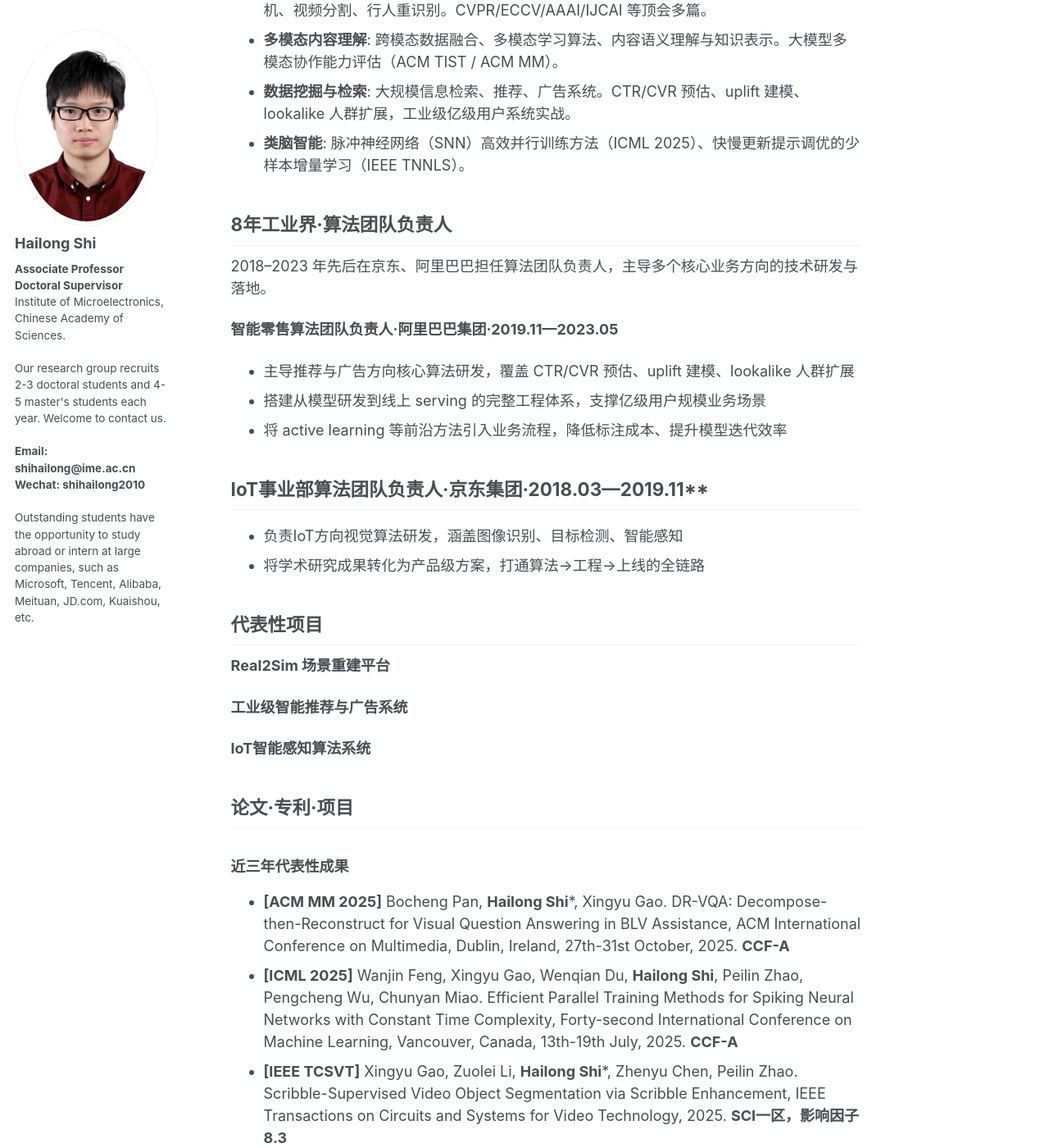
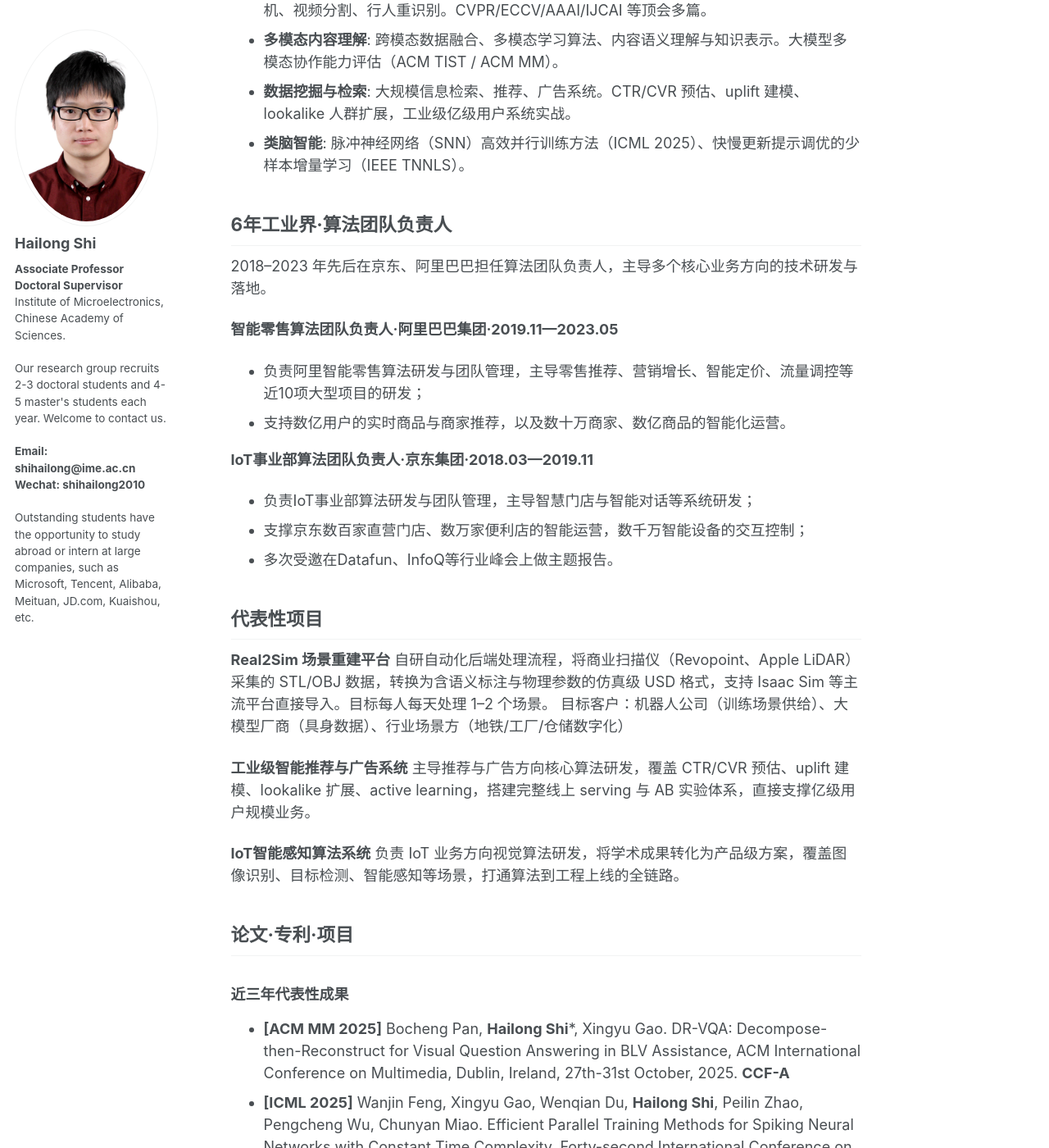
Before and after one commit to shihailong2023/shihailong2023.github.io, a Jekyll site: the page built from _pages/about.md, in a window 1280 px wide and 1400 px high, scrolled down 487 px. Shown: the whole window at 82% size. Built offline with Jekyll 4.4.1, drawn with Linux system fonts in a browser that asks for light colours; some of the changed text lies outside the part shown.

Commit message:
Update about.md

```diff
--- a/_pages/about.md
+++ b/_pages/about.md
@@ -20,26 +20,33 @@ redirect_from:
 * **类脑智能**: 脉冲神经网络（SNN）高效并行训练方法（ICML 2025）、快慢更新提示调优的少样本增量学习（IEEE TNNLS）。
 
 
-## 8年工业界·算法团队负责人
+## 6年工业界·算法团队负责人
 2018–2023 年先后在京东、阿里巴巴担任算法团队负责人，主导多个核心业务方向的技术研发与落地。
 
 **智能零售算法团队负责人·阿里巴巴集团·2019.11—2023.05**
-* 主导推荐与广告方向核心算法研发，覆盖 CTR/CVR 预估、uplift 建模、lookalike 人群扩展
-* 搭建从模型研发到线上 serving 的完整工程体系，支撑亿级用户规模业务场景
-* 将 active learning 等前沿方法引入业务流程，降低标注成本、提升模型迭代效率
+* 负责阿里智能零售算法研发与团队管理，主导零售推荐、营销增长、智能定价、流量调控等近10项大型项目的研发；
+* 支持数亿用户的实时商品与商家推荐，以及数十万商家、数亿商品的智能化运营。
 
-## IoT事业部算法团队负责人·京东集团·2018.03—2019.11**
-* 负责IoT方向视觉算法研发，涵盖图像识别、目标检测、智能感知
-* 将学术研究成果转化为产品级方案，打通算法→工程→上线的全链路
+**IoT事业部算法团队负责人·京东集团·2018.03—2019.11**
+* 负责IoT事业部算法研发与团队管理，主导智慧门店与智能对话等系统研发；
+* 支撑京东数百家直营门店、数万家便利店的智能运营，数千万智能设备的交互控制；
+* 多次受邀在Datafun、InfoQ等行业峰会上做主题报告。
+
 
 
 ## 代表性项目
 
 **Real2Sim 场景重建平台**
+自研自动化后端处理流程，将商业扫描仪（Revopoint、Apple LiDAR）采集的 STL/OBJ 数据，转换为含语义标注与物理参数的仿真级 USD 格式，支持 Isaac Sim 等主流平台直接导入。目标每人每天处理 1–2 个场景。
+目标客户：机器人公司（训练场景供给）、大模型厂商（具身数据）、行业场景方（地铁/工厂/仓储数字化）
 
 **工业级智能推荐与广告系统**
+主导推荐与广告方向核心算法研发，覆盖 CTR/CVR 预估、uplift 建模、lookalike 扩展、active learning，搭建完整线上 serving 与 AB 实验体系，直接支撑亿级用户规模业务。
 
 **IoT智能感知算法系统**
+负责 IoT 业务方向视觉算法研发，将学术成果转化为产品级方案，覆盖图像识别、目标检测、智能感知等场景，打通算法到工程上线的全链路。
+
+
 
 ## 论文·专利·项目
 
@@ -59,15 +66,15 @@ redirect_from:
 
 ## 教育 & 工作经历
 
-2023.07—至今 中国科学院微电子研究所 · 副教授、博士生导师
+* 2023.07—至今 中国科学院微电子研究所·博士生导师/课题组长
 中科院高层次引进人才。研究方向：具身智能 Real2Sim、计算机视觉、多模态理解、生成式 AI、类脑计算。
-2019.11—2023.05 阿里巴巴集团 · 智能零售算法团队负责人
+* 2019.11—2023.05 阿里巴巴集团·智能零售算法团队负责人
 主导推荐与广告核心算法，支撑亿级用户规模业务。
-2018.03—2019.11 京东集团 · IoT 业务算法团队负责人
-负责 IoT 方向视觉算法研发与产品化落地。
-2015.01—2018.02 中国科学院计算技术研究所 · 助理研究员
-2010.09—2015.01 中国科学院计算技术研究所 — 博士
-2004.09—2010.06 武汉大学 · 电子信息学院 — 本科/硕士
+* 2018.03—2019.11 京东集团·IoT业务算法团队负责人
+负责IoT方向视觉算法研发与产品化落地。
+* 2015.01—2018.02 中国科学院计算技术研究所·助理研究员
+* 2010.09—2015.01 中国科学院计算技术研究所·博士
+* 2004.09—2010.06 武汉大学电子信息学院·本科/硕士
 
 
 ## 合作联系
```
